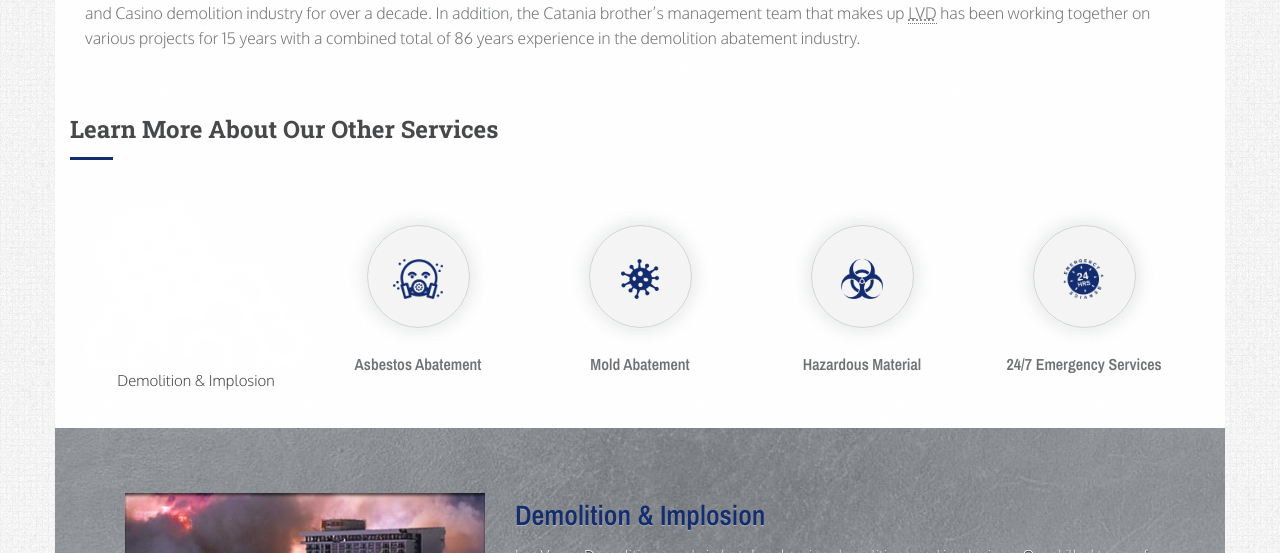
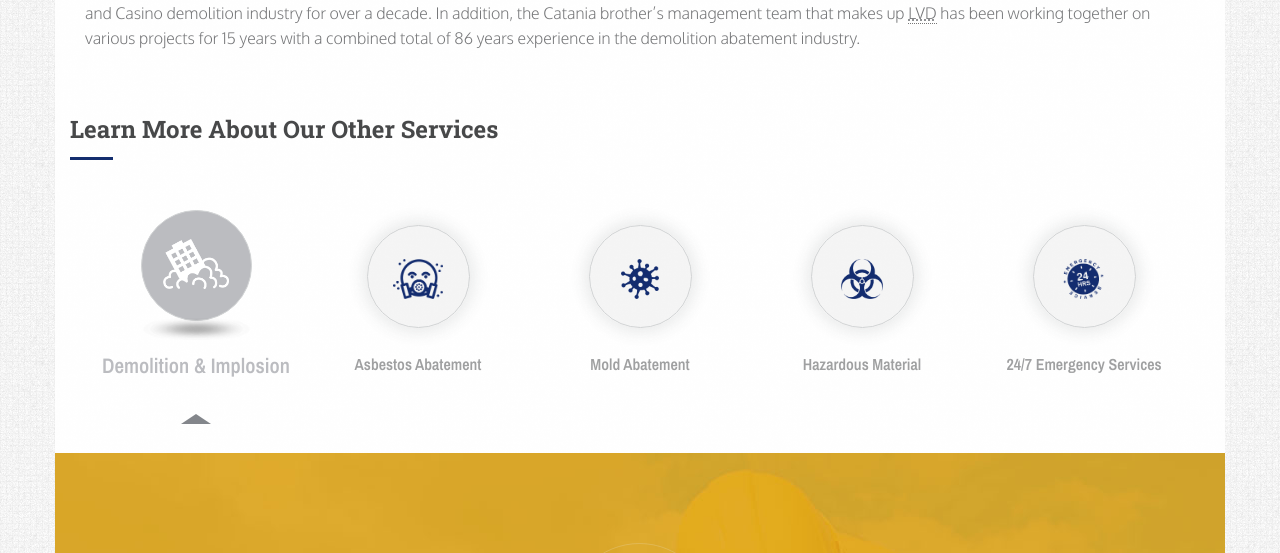
Before and after one commit to infin80/lvdemolition-wsy, a WordPress theme: page /las-vegas-demos-and-implosions.php in a window 1280 px wide. Shown: the part 1127-1680 px from the top of the page. Run offline with PHP 8.4 and a stand-in for WordPress, Linux system fonts and the light colour scheme; the site name, menu and one post (Sample post) are stand-ins, and other content is empty; some libraries are stand-ins or nearby versions.

Commit message:
Services Nav-Tabs
On lvdemo page: Round Icons now show current page as disabled

```diff
--- a/css/shortcodes.css
+++ b/css/shortcodes.css
@@ -601,6 +621,11 @@
 	transition: all 0.3s ease 0s;
 	background-color: rgba(63,65,68,0.05);
 }
+
+
+/* -- max-width: 991 */
+.features-section .nav-tabs li a i {
+}
 .features-section .nav-tabs li a i img {
 	max-height: 40px;
 	width: auto;
@@ -626,7 +651,7 @@
 	height: auto;
 }
 .features-section .nav-tabs li a {
-	color: rgba(63,65,68,0.75);
+	color: rgba(63,65,68,0.5);
 	margin: 0;
 	border: none;
 	text-transform: capitalize;
--- a/las-vegas-demos-and-implosions.php
+++ b/las-vegas-demos-and-implosions.php
@@ -121,29 +121,31 @@
 					</div>
 				</div>
 
+<!-- Section Header -->
+									<div class="section-header">
+										<h3>Learn More About Our Other Services</h3>
+									</div> <!-- Section Header /- -->
 
-					<!-- Section Header -->
-					<div class="section-header">
-						<h3>Learn More About Our Other Services</h3>
-					</div> <!-- Section Header /- -->
 
 							<!-- Features Section -->
 							<div id="features-section" class="features-section container-fluid no-padding">
-								<div class="row">
+
+								<div class="row" id="lvdservices">
 									<!-- Nav tabs -->
-									<ul class="nav nav-tabs" role="tablist" id="lvdservices">
+									<ul class="nav nav-tabs" role="tablist">
 
-										<li role="presentation">
-											<span id="#implosion" role="tab">
+										<li role="presentation" class="disabled active">
+											<!-- <a href="#implosion" role="tab"> -->
+											<a href="las-vegas-demos-and-implosions.php" title="Demolition &amp; Implosion">
 												<i>
-													<!-- <img src="images/features/building-demolition.png" alt="Building Implosion and Demolitions" width="245" height="186" /> -->
+													<img src="images/features/building-demolition.png" alt="Building Implosion and Demolitions" width="245" height="186" />
 													<img src="images/features/building-demolition-w.png" alt="Building Implosions and Demolition" width="245" height="186" />
 												</i>
 												Demolition &amp; Implosion
-											</span>
+											</a>
 										</li>
 										<li role="presentation">
-											<a href="#asbestos-abatement" role="tab" data-toggle="tab">
+											<a href="asbestos-abatement.php" role="tab" data-toggle="tab" title="Asbestos Abatement Removal Company" >
 												<i>
 													<img src="images/features/asbestos.png" alt="Asbestos abatement removal" width="244" height="194" />
 													<img src="images/features/asbestos-w.png" alt="asbestos abatement removal company" width="244" height="194">
@@ -152,7 +154,7 @@
 											</a>
 										</li>
 										<li role="presentation">
-											<a href="#mold-removal" role="tab" data-toggle="tab">
+											<a href="mold-abatement-removal.php" title="Mold Abatement Removal" role="tab" data-toggle="tab">
 												<i>
 													<img src="images/features/mold-spore.png" alt="Mold abatement removal" width="228" height="240" />
 													<img src="images/features/mold-spore-w.png" alt="Mold abatement removal company" width="228" height="240" />
@@ -161,7 +163,7 @@
 											</a>
 										</li>
 										<li role="presentation">
-											<a href="#hazardous-materials" role="tab" data-toggle="tab">
+											<a href="hazardous-material-disposal.php" title="Hazardous Material Disposal" role="tab" data-toggle="tab">
 												<i>
 													<img src="images/features/hazardous-materials.png" alt="Hazardous materials removal" width="240" height="226" />
 													<img src="images/features/hazardous-materials-w.png" alt="Company that removes hazardous materials" width="240" height="226" />
@@ -170,71 +172,16 @@
 											</a>
 										</li>
 										<li role="presentation">
-											<a href="#24hr-emergency" role="tab" data-toggle="tab">
+											<a href="emergency-response-support.php" title="24/7 Emergency Disaster Response" role="tab" data-toggle="tab">
 												<i>
-												<img src="images/features/24hr-emergency.png" alt="24 hour emergency service" width="196" height="190" >
-												<img src="images/features/24hr-emergency-w.png" alt="24 hour emergency services" width="196" height="190" >
+													<img src="images/features/24hr-emergency.png" alt="24 hour emergency service" width="196" height="190" >
+													<img src="images/features/24hr-emergency-w.png" alt="24 hour emergency services" width="196" height="190" >
 												</i>
 												24/7 Emergency Services
 											</a>
 										</li>
 									</ul>
-									<!-- Tab panes -->
-									<div class="tab-content container-fluid no-padding">
-										<div role="tabpanel" class="tab-pane active" id="implosion">
-											<div class="col-md-4 col-sm-5">
-												<img src="images/features/implosion-and-demolition-las-vegas.jpg" alt="Demolition and implosion services in Las Vegas" width="375" height="250" />
-											</div>
-											<div class="col-md-7 col-sm-7 feature-content">
-												<h3>Demolition &amp; Implosion</h3>
-												<p>Las Vegas Demolition excels in hotel and casino demolitions and implosions. Our skilled team of experienced technicians and employees allows us to handle any size job. LVD is also prepared to handle a wide variety of structures to include but not limited to apartment and high-rise buildings, chemical plants, power plants, airports as well as commercial office buildings.</p>
-												<a href="las-vegas-demos-and-implosions.php" title="Demolition &amp; Implosion" class="contact-button">Demolition &amp; Implosion</a>
-											</div>
-										</div>
-										<div role="tabpanel" class="tab-pane" id="asbestos-abatement">
-											<div class="col-md-4 col-sm-5">
-											<img src="images/features/asbestos-removal-and-abatement.jpg" alt="Asbestos abatement and removal" width="375" height="250" />
-											</div>
-											<div class="col-md-7 col-sm-7 feature-content">
-												<h3>Asbestos Abatement Removal Company</h3>
-												<p>Any home or building owner may encounter an asbestos-containing material (ACM) during the course of renovation, repair or demolition. ACMs can include insulation, plaster, floor or ceiling tiles, plaster, ductwork, roofing shingles, adhesives, and more.</p>
-												<p>As multiple scientific and regulatory bodies assert, there is no safe level of asbestos.</p>
-												<a href="asbestos-abatement.php" title="Asbestos Abatement Removal Company" class="contact-button">Asbestos Abatement &amp; Removal</a>
-											</div>
-										</div>
-										<div role="tabpanel" class="tab-pane" id="mold-removal">
-											<div class="col-md-4 col-sm-5">
-											<img src="images/features/dangerous-mold-abatement-service.jpg" alt="Las Vegas Mold Removal and Abatement" width="375" height="250" />
-											</div>
-											<div class="col-md-7 col-sm-7 feature-content">
-												<h3>Mold Abatement Removal Experts</h3>
-												<p>The professional team at Las Vegas Demolition, LLC. will establish a detailed scope of work including start and stop locations, square footage, and other tangible points of delineating the quantity of removal. Additionally, proper removal of mold will greatly impact the infected structure owner&rsquo;s financial liability.</p>
-												<a href="mold-abatement-removal.php" title="Mold Abatement Removal" class="contact-button">Mold Abatement Services</a>
-											</div>
-										</div>
-										<div role="tabpanel" class="tab-pane" id="hazardous-materials">
-											<div class="col-md-4 col-sm-5">
-											<img src="images/features/hazardous-material-cleanup.jpg" alt="Hazardous material cleanup" width="375" height="250" />
-											</div>
-											<div class="col-md-7 col-sm-7 feature-content">
-												<h3>Hazardous Material Disposal</h3>
-												<p>Las Vegas Demolition takes precaution and the health and safety of the community seriously, effectively and go above and beyond other local removal companies. Extreme care, expeditious removal and management of hazardous material is performed masterfully by our experts. The term &lsquo;Cradle to Grave&rsquo; is a responsibility used to describe the liability and ownership for any facility or person that generates a hazardous material that is classified as a hazardous substance.</p>
-												<a href="hazardous-material-disposal.php" title="Hazardous Material Disposal" class="contact-button">Hazardous Material Disposal</a>
-											</div>
-										</div>
-										<div role="tabpanel" class="tab-pane" id="24hr-emergency">
-											<div class="col-md-4 col-sm-5">
-												<img src="images/features/emergency-disaster-response.jpg" alt="Emergency disaster response" width="375" height="250" />
-											</div>
-											<div class="col-md-7 col-sm-7 feature-content">
-												<h3>24/7 Emergency Disaster Response</h3>
-												<p>By adopting an integrated approach to Emergency Response Action (Spills) planning, Las Vegas Demolition maintains a state of readiness for incidents occurring just about anywhere and at any time.</p>
-												<p>Due to our working relationship with the Union, LVD can multiply our man-power in an instant.</p>
-												<a href="emergency-response-support.php" title="24/7 Emergency Disaster Response" class="contact-button">24/7 Emergency Response</a>
-											</div>
-										</div>
 
-									</div><!-- Tab panes /- -->
 								</div>
 							</div><!-- Features Section /- -->
 
```
Also changed, not shown: other parts of css/shortcodes.css (+38 -2 lines), images/asbestos-removal-and-abatement-las-vegas.jpg (renamed from images/asbestos-removal-and-abatement.jpg), images/mold-abatement-and-removal-services.jpg.
